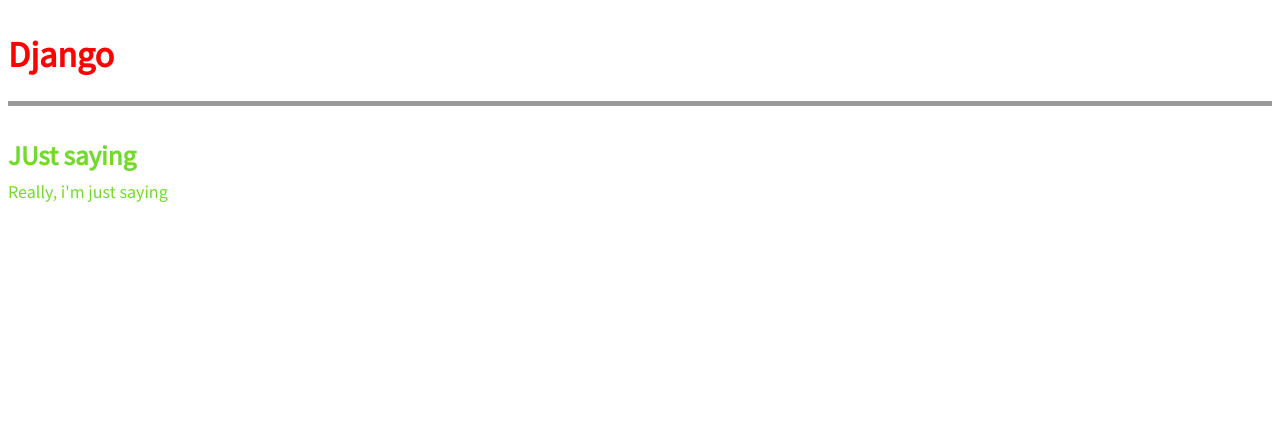
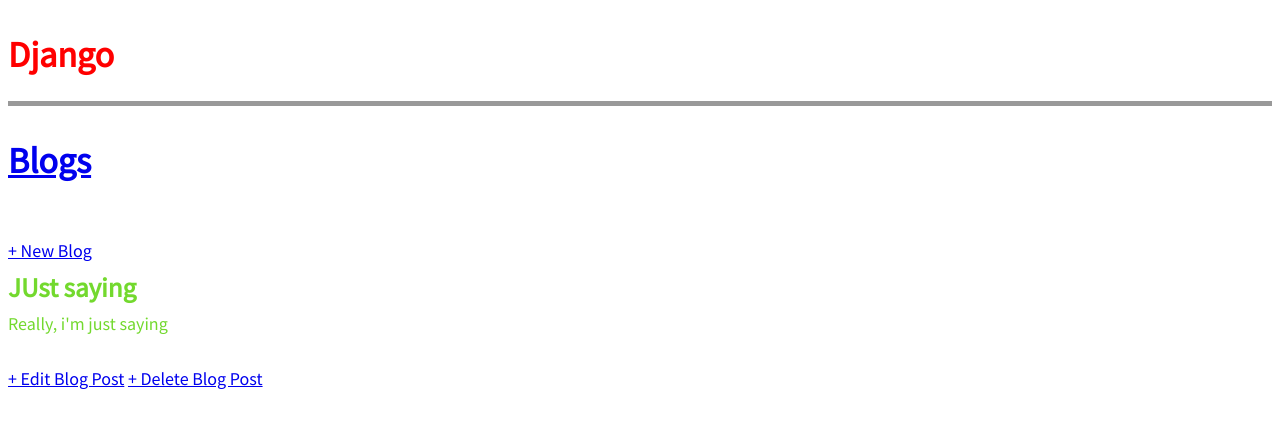
Before and after one commit to OluwatobiTobias/django-drf, a Django app: page /five/blog/4/ in a window 1280 px wide. Shown: the top 428 px of the page. Run offline with Django 4.2, Linux system fonts and the light colour scheme; data comes from the database, SQL or seed files in the repository; both versions use the stored data as it was after the commit.

Commit message:
chapter 6

```diff
--- a/chapter_5/templates/chapter_5/about.html
+++ b/chapter_5/templates/chapter_5/about.html
@@ -5,4 +5,7 @@
         <h2>{{blog.title}}</h2>
         <P>{{blog.body}}</P>
     </div>
+
+<a href="{% url 'chapter_5:update5' blog.pk %}">+ Edit Blog Post</a>
+<a href="{% url 'chapter_5:delete5' blog.pk %}">+ Delete Blog Post</a>
 {% endblock content %}
--- a/chapter_5/templates/chapter_5/base.html
+++ b/chapter_5/templates/chapter_5/base.html
@@ -10,7 +10,14 @@
 <header>
 <h1><a href="{% url 'chapter_5:home5' %}">Django</a></h1>
 </header>
-<div>
+<div class="nav-left">
+    <h1>
+        <a href="{% url 'chapter_5:home5' %}">Blogs</a>
+    </h1>
+</div>
+<div class="nav-right">
+    <a href="{% url 'chapter_5:create5' %}">+ New Blog</a>
+</div>
 {% block content %}
 {% endblock content %}
 </div>
--- a/chapter_5/urls.py
+++ b/chapter_5/urls.py
@@ -1,10 +1,15 @@
 from django.urls import path
 
-from .views import BlogDetailView, BlogListView
+from .views import (BlogCreateView, BlogDeleteView, BlogDetailView,
+                    BlogListView, BlogUpdateView)
 
 app_name = 'chapter_5'
 
 urlpatterns = [
     path('', BlogListView.as_view(), name='home5'),
     path('blog/<int:pk>/', BlogDetailView.as_view(), name='about5'),
+    path('blog/new_post/', BlogCreateView.as_view(), name='create5'),
+    path('blog/update/<int:pk>/edit/', BlogUpdateView.as_view(), name='update5'),
+    path('blog/delete/<int:pk>/', BlogDeleteView.as_view(), name='delete5'),
+
 ]
--- a/chapter_5/views.py
+++ b/chapter_5/views.py
@@ -1,6 +1,9 @@
-from tarfile import BLOCKSIZE
 
+from typing import Optional
+
+from django.urls import reverse_lazy
 from django.views.generic import DetailView, ListView
+from django.views.generic.edit import CreateView, DeleteView, UpdateView
 
 from .models import Blog
 
@@ -12,3 +15,18 @@ class BlogListView(ListView):
 class BlogDetailView(DetailView):
     model = Blog
     template_name = "chapter_5/about.html"
+
+class BlogCreateView(CreateView):
+    model = Blog
+    template_name: str = "chapter_5/create_new.html"
+    fields = ['title', 'author', 'body']
+
+class BlogUpdateView(UpdateView):
+    model = Blog
+    template_name: str = "chapter_5/update_blog.html"
+    fields = ['title', 'body']
+
+class BlogDeleteView(DeleteView):
+    model = Blog
+    template_name: str = "chapter_5/delete_blog.html"
+    success_url: Optional[str] = reverse_lazy("chapter_5:home5")
```
Also changed, not shown: chapter_5/templates/chapter_5/create_new.html (added, +13 -0 lines), chapter_5/templates/chapter_5/delete_blog.html (added, +13 -0 lines), chapter_5/templates/chapter_5/update_blog.html (added, +10 -0 lines), chapter_5/tests.py (+29 -0 lines), db.sqlite3.
